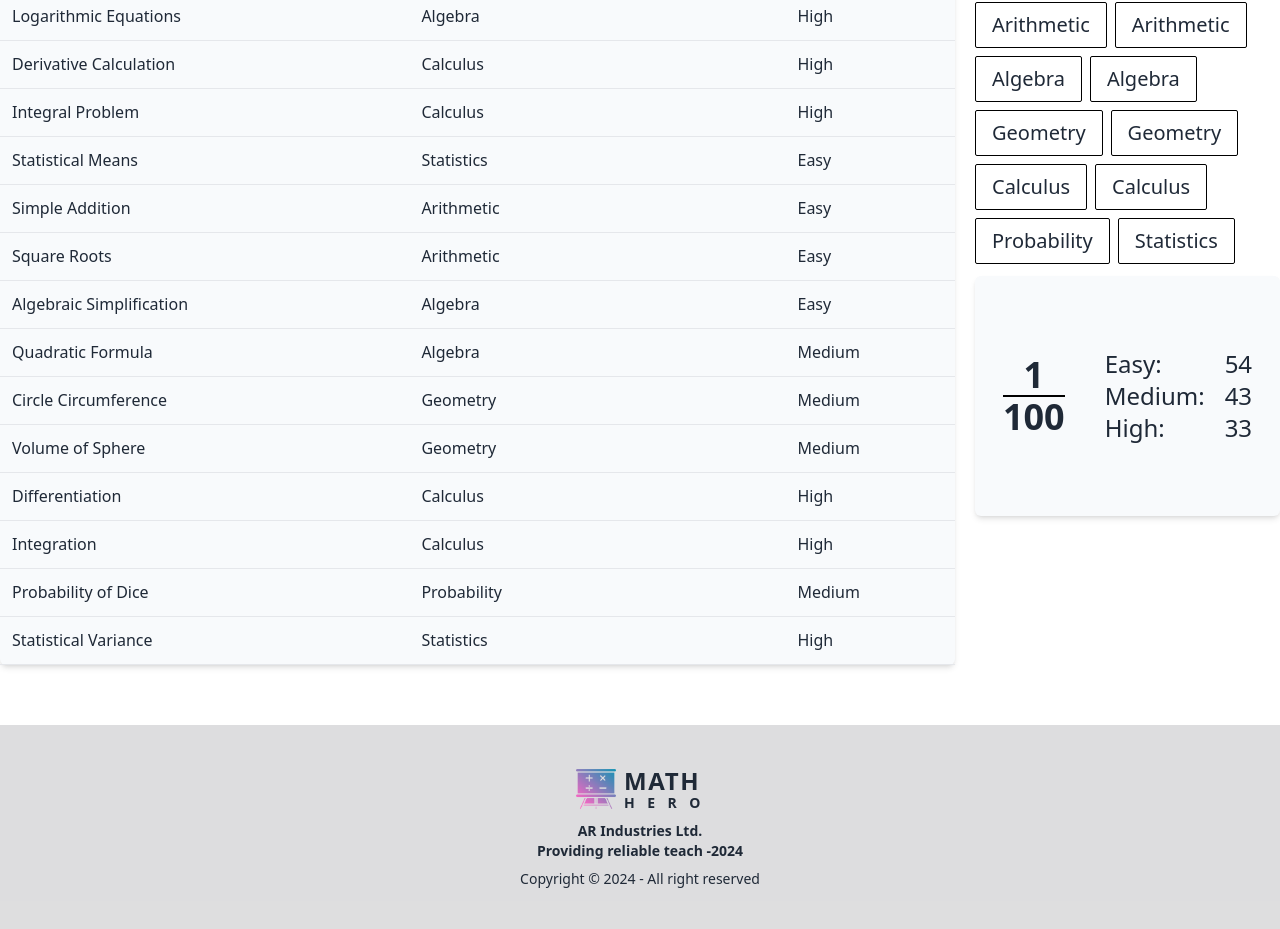
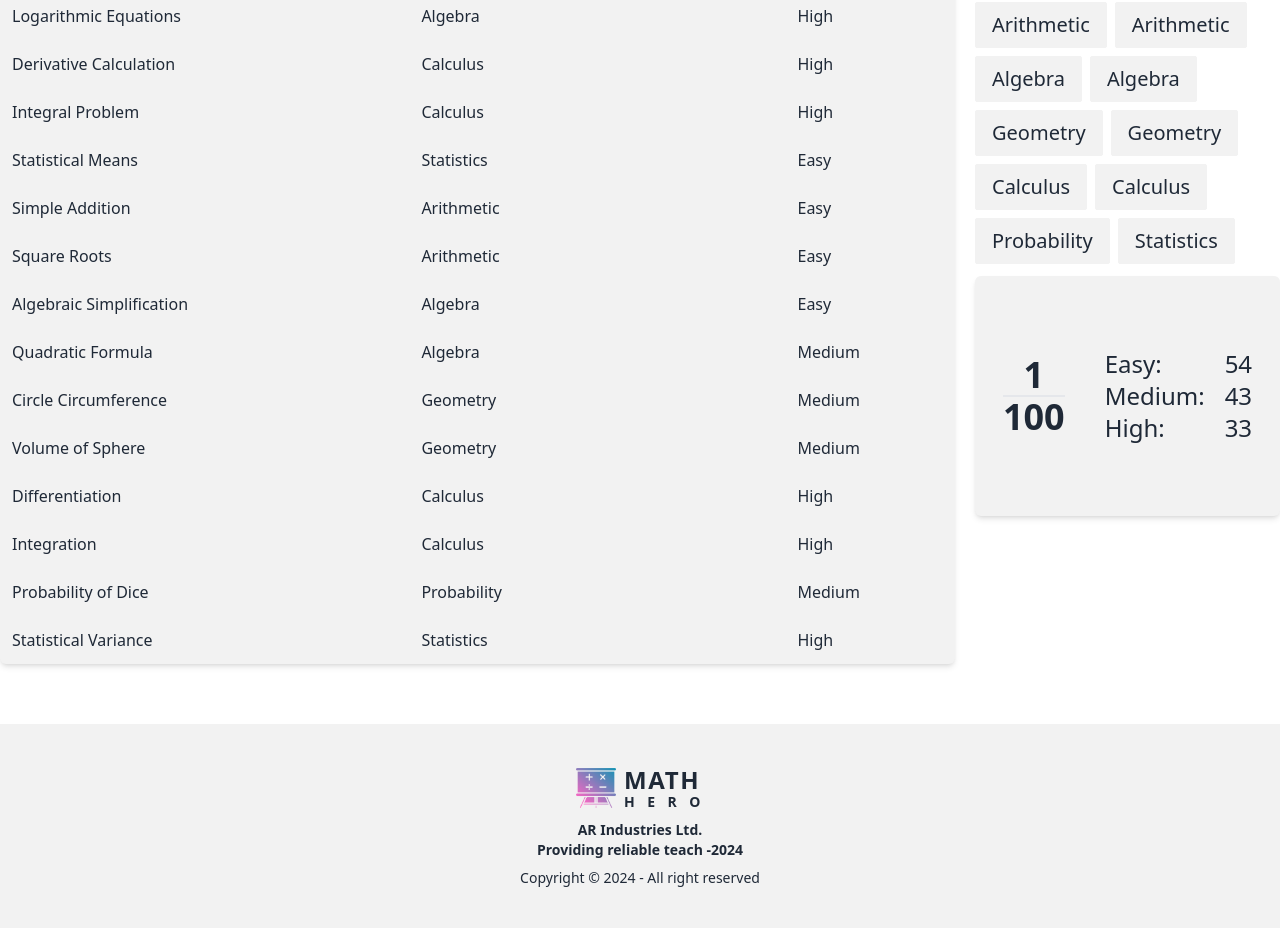
Before and after one commit to atikrahad/math-hero-client, a React (Vite) app: page /dashboard in a window 1280 px wide. Shown: the part 624-1553 px from the top of the page. Built offline with nearby package versions, Linux system fonts and the light colour scheme; no server answers; sample sign-in values are in the browser's storage.

Commit message:
adding some bugs

```diff
--- a/index.html
+++ b/index.html
@@ -4,6 +4,7 @@
     <meta charset="UTF-8" />
     <link rel="icon" type="image/svg+xml" href="/vite.svg" />
     <meta name="viewport" content="width=device-width, initial-scale=1.0" />
+
     <title>Vite + React</title>
   </head>
   <body data-theme="">
--- a/package.json
+++ b/package.json
@@ -19,12 +19,13 @@
     "match-sorter": "^6.3.4",
     "mathjax": "^3.2.2",
     "mathlive": "^0.98.6",
-    "mathquill": "^0.10.1-a",
     "react": "^18.2.0",
     "react-dom": "^18.2.0",
     "react-hook-form": "^7.51.0",
     "react-icons": "^5.0.1",
     "react-latex": "^2.0.0",
+    "react-mathjax": "^1.0.1",
+    "react-mathtex": "^1.0.1",
     "react-redux": "^9.1.0",
     "react-router-dom": "^6.22.3",
     "react-scroll": "^1.9.0",
--- a/src/Components/Button.jsx
+++ b/src/Components/Button.jsx
@@ -2,7 +2,7 @@ import React from "react";
 
 const Button = ({ title }) => {
   return (
-    <div className="px-4 py-2 rounded-sm border border-black bg-white font-medium text-xl hover:shadow-[4px_4px_0px_0px_rgba(0,0,0)] transition duration-200">
+    <div className="px-4 py-2 rounded-sm border border-ghost badge-ghost font-medium text-xl hover:shadow-[4px_4px_0px_0px_] transition duration-200">
       {title}
     </div>
   );
--- a/src/Layout/Dashboard/Pages/Createproblem/AddEditor.jsx
+++ b/src/Layout/Dashboard/Pages/Createproblem/AddEditor.jsx
@@ -2,61 +2,74 @@ import "mathlive";
 import { useRef, useState } from "react";
 import Button from "../../../../Components/Button";
 import JoditEditor from "jodit-react";
-import { useGetMyproblemsQuery, usePostProblemMutation } from "../../../../Redux/Features/NotesAPI/baseApi";
+import {
+  useGetMyproblemsQuery,
+  usePostProblemMutation,
+} from "../../../../Redux/Features/NotesAPI/baseApi";
 import { useSelector } from "react-redux";
+
 
 const AddEditor = () => {
   const [value, setValue] = useState("");
   const [content, setContent] = useState("");
+  const [title, setTitle] = useState("");
   const editor = useRef(null);
   const { email, name } = useSelector((state) => state.authenTication);
-  const [addNewPost, response] = usePostProblemMutation();
-  const {data} = useGetMyproblemsQuery({email})
+  const [addNewPost] = usePostProblemMutation();
+  const { data } = useGetMyproblemsQuery({ email });
 
   const handleCreateProblem = () => {
     const problem = {
       email,
       name,
+      title,
       content,
     };
     addNewPost(problem)
-    .unwrap()
-    .then(()=>{})
-    .then(error=> console.log(error))
-    setContent('')
+      .unwrap()
+      .then(() => {})
+      .then((error) => console.log(error));
+    setContent("");
+    setTitle("");
+    document.getElementById("input").value = "";
   };
+
+
 
   return (
     <div className="max-w-screen-xl mx-auto py-20">
       <div>
         <h1 className="text-2xl font-medium pb-2">Create a math problem </h1>
       </div>
+      <input
+        id="input"
+        onChange={(e) => setTitle(e.target.value)}
+        type="text"
+        className="w-full border outline-none py-2 px-3 rounded-sm my-2 bg-white"
+        placeholder="Title"
+      />
       <JoditEditor
         ref={editor}
         value={content}
         onChange={(newValue) => setContent(newValue)}
-        className="min-h-screen"
+        className="min-h-screen badge-ghost"
       />
       <math-field onInput={(evt) => setValue(evt.target.value)}>
         {value}
       </math-field>
       <div>
-        <button onClick={handleCreateProblem}>
+        <button className="my-5" onClick={handleCreateProblem}>
           <Button title={"Create a problem"}></Button>
         </button>
       </div>
       <div className="py-10">
         <h1 className="text-4xl mb-5 font-medium">My all problems:</h1>
-        {
-          data?.map((i, index)=> (
-            <div className="p-5 flex gap-3 bg-slate-100 shadow-xl rounded-md">
-              <h1>{index +1}.</h1>
-              <div dangerouslySetInnerHTML={{__html: i.content}}>
-
-              </div>
-            </div>
-          ))
-        }
+        {data?.map((i, index) => (
+          <div className="p-5 flex gap-3 bg-slate-100 shadow-xl rounded-md">
+            <h1>{index + 1}.</h1>
+            <div dangerouslySetInnerHTML={{ __html: i.content }}></div>
+          </div>
+        ))}
       </div>
     </div>
   );
--- a/src/Layout/Dashboard/Pages/MyNote/Note.jsx
+++ b/src/Layout/Dashboard/Pages/MyNote/Note.jsx
@@ -18,7 +18,7 @@ const Note = () => {
   let [isnoteOpen, setIsnoteOpen] = useState(false);
   return (
     <div className="max-w-screen-xl mx-auto">
-      <div className="shadow-md flex items-center justify-between px-10 my-10 py-5 rounded-md bg-slate-50">
+      <div className="shadow-md flex items-center justify-between px-10 my-10 py-5 rounded-md badge-ghost">
         <div className="flex items-baseline gap-5">
           <h1 className="text-xl">Choose Background Color</h1>
           <p className="w-3 h-3 rounded-full bg-red-600"></p>
@@ -76,7 +76,7 @@ const Note = () => {
       </div>
       <div className="min-h-[60vh] my-10 grid gap-5 grid-cols-1 md:grid-cols-2">
         {notes?.map((i) => (
-          <div className="relative bg-slate-100 p-5 rounded-md shadow-lg">
+          <div className="relative badge-ghost p-5 rounded-md shadow-lg">
             <div
               className=""
               dangerouslySetInnerHTML={{ __html: i.notes }}
--- a/src/Layout/Dashboard/Pages/Problems/ProblemnComponents/Category.jsx
+++ b/src/Layout/Dashboard/Pages/Problems/ProblemnComponents/Category.jsx
@@ -18,11 +18,11 @@ const Category = () => {
           </button>
         ))}
       </div>
-      <div className="shadow-md gap-10 flex items-center justify-center h-60 rounded-md bg-slate-50">
+      <div className="shadow-md gap-10 flex items-center justify-center h-60 rounded-md badge-ghost">
         <div className="flex flex-col items-center">
           <h1 className="text-4xl font-bold">1</h1>
 
-          <h1 className="text-4xl font-bold border-t-2 border-black">100</h1>
+          <h1 className="text-4xl font-bold border-t-2">100</h1>
         </div>
         <div>
           <div className="flex items-center gap-5 justify-between">
--- a/src/Layout/Dashboard/Pages/Problems/ProblemnComponents/Table.jsx
+++ b/src/Layout/Dashboard/Pages/Problems/ProblemnComponents/Table.jsx
@@ -30,9 +30,9 @@ const Table = () => {
   return (
     <div className="container">
       <table className="w-full " {...getTableProps()}>
-        <thead className="h-20 bg-slate-100">
+        <thead className="h-20 badge-ghost">
           {headerGroups.map((HG) => (
-            <tr className="" {...HG.getHeaderGroupProps()}>
+            <tr className="shadow-md" {...HG.getHeaderGroupProps()}>
               {HG.headers.map((coloum) => (
                 <th className="text-start px-3" {...coloum.getHeaderProps()}>
                   {coloum.render("Header")}
@@ -45,7 +45,7 @@ const Table = () => {
           {rows.map((item, index) => {
             prepareRow(item);
             return (
-              <tr className="border-b h-12" key={index} {...item.getRowProps}>
+              <tr className=" h-12" key={index} {...item.getRowProps}>
                 {item.cells.map((cell, index) => (
                   <td className="px-3" key={index} {...cell.getCellProps}>
                     {cell.render("Cell")}
--- a/src/Layout/Dashboard/Pages/Problems/Problems.jsx
+++ b/src/Layout/Dashboard/Pages/Problems/Problems.jsx
@@ -5,29 +5,29 @@ const Problems = () => {
   return (
     <div className="max-w-screen-xl py-10 mx-auto">
       <div className="grid gap-2 md:gap-5 grid-cols-3 md:grid-cols-5">
-        <div className="p-1 md:p-5 flex items-center flex-col shadow-md rounded-md bg-slate-50">
+        <div className="p-1 md:p-5 flex items-center flex-col shadow-md rounded-md badge-ghost">
           <h1 className="text-xl md:text-4xl font-bold">Class 8</h1>
           <p className="text-sm md:text-xl font-medium">Math problems</p>
         </div>
-        <div className="p-1 md:p-5 flex items-center flex-col shadow-md rounded-md bg-slate-50">
+        <div className="p-1 md:p-5 flex items-center flex-col shadow-md rounded-md badge-ghost">
           <h1 className="text-xl md:text-4xl font-bold">Class 9</h1>
           <p className="text-sm md:text-xl font-medium">Math problems</p>
         </div>
-        <div className="p-1 md:p-5 flex items-center flex-col shadow-md rounded-md bg-slate-50">
+        <div className="p-1 md:p-5 flex items-center flex-col shadow-md rounded-md badge-ghost">
           <h1 className="text-xl md:text-4xl font-bold">Class 10</h1>
           <p className="text-sm md:text-xl font-medium">Math problems</p>
         </div>
-        <div className="p-1 md:p-5 flex items-center flex-col shadow-md rounded-md bg-slate-50">
+        <div className="p-1 md:p-5 flex items-center flex-col shadow-md rounded-md badge-ghost">
           <h1 className="text-xl md:text-4xl font-bold">Class 11</h1>
           <p className="text-sm md:text-xl font-medium">Math problems</p>
         </div>
-        <div className="p-1 md:p-5 flex items-center flex-col shadow-md rounded-md bg-slate-50">
+        <div className="p-1 md:p-5 flex items-center flex-col shadow-md rounded-md badge-ghost">
           <h1 className="text-xl md:text-4xl font-bold">Class 12</h1>
           <p className="text-sm md:text-xl font-medium">Math problems</p>
         </div>
       </div>
       <div className="grid py-5 gap-5 grid-cols-12">
-        <div className="shadow-md rounded-md bg-slate-50 min-h-screen col-span-9">
+        <div className="shadow-md rounded-md badge-ghost min-h-screen col-span-9">
             <Table></Table>
         </div>
         <div className=" col-span-3">
--- a/src/Shared/Footer/Footer.jsx
+++ b/src/Shared/Footer/Footer.jsx
@@ -3,7 +3,7 @@ import Logo from "../../Components/Logo";
 const Footer = () => {
   return (
     <div>
-      <footer className="footer footer-center p-10 bg-[#d6d6d8d0] ">
+      <footer className="footer footer-center p-10 badge-ghost ">
         <aside>
           <Logo></Logo>
           <p className="font-bold">
```
Also changed, not shown: 1 other file (tests, documents, lock files or other folders).
